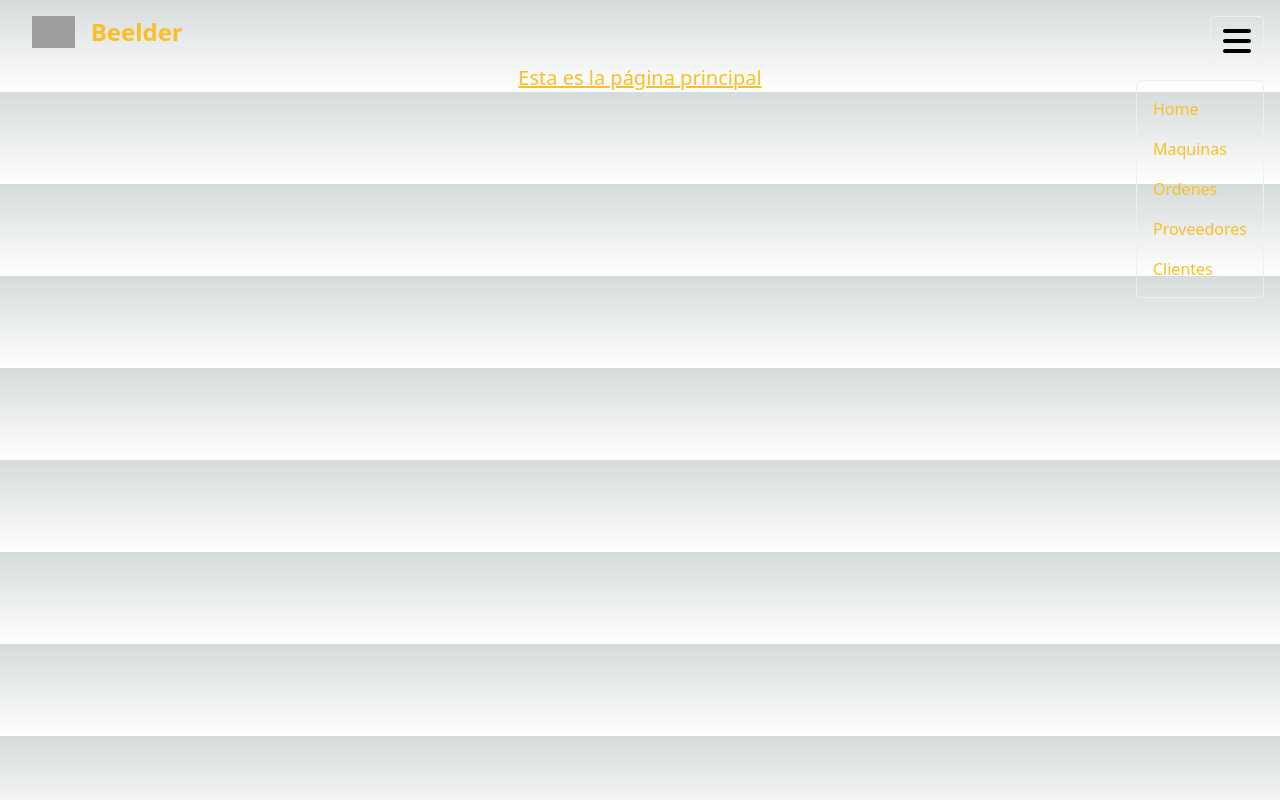
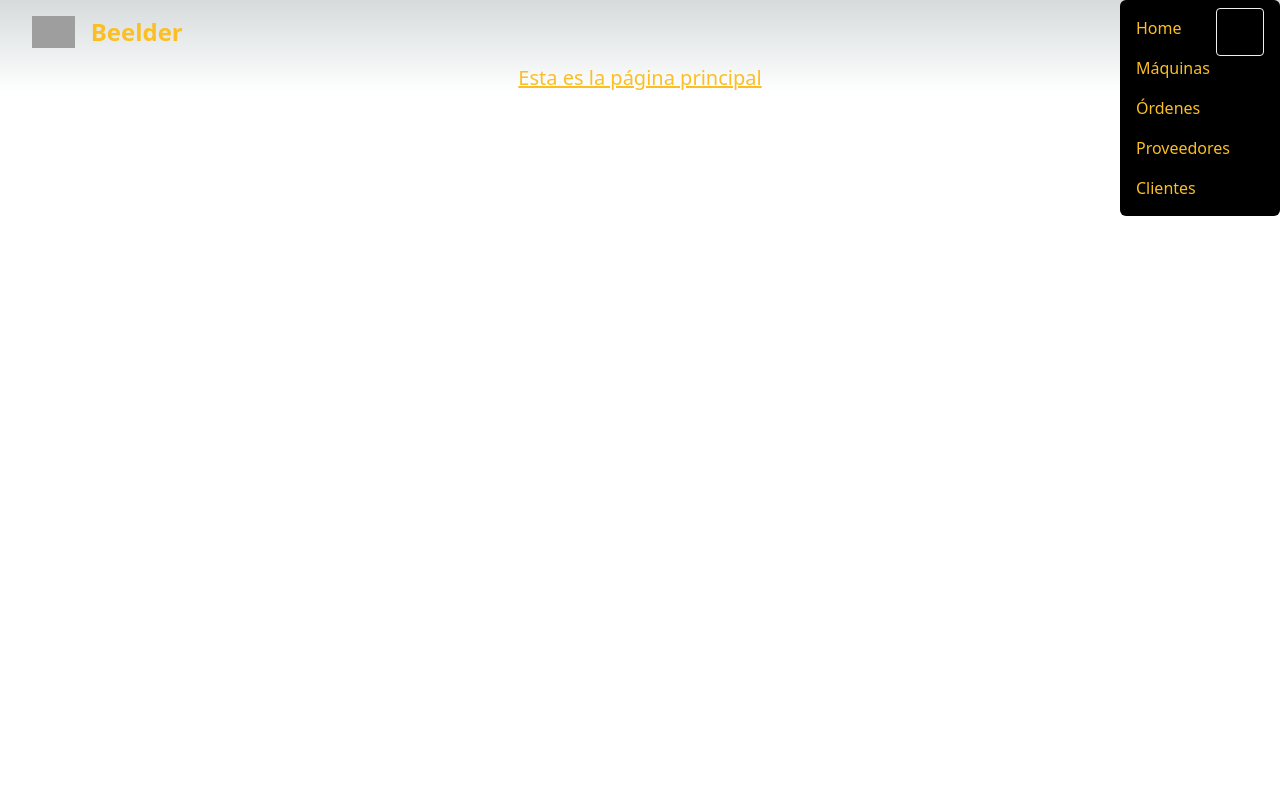
Before and after one commit to SebastianSanchez22/BeelderFront2, a Next.js app: page / in a window 1280 px wide. Both pictures are taken after a click on the button 1237 px from the left and 42 px from the top of the page. Built offline with nearby package versions, Linux system fonts and the light colour scheme; grey boxes are pictures that could not be loaded.

Commit message:
Fix sidebar

```diff
--- a/app/layout.tsx
+++ b/app/layout.tsx
@@ -12,15 +12,13 @@ export default function RootLayout({
   children: React.ReactNode
 }) {
   return (
-    <html lang="en">
+    <html lang="en" className="bg-white">
     <head>
       <title>FrontEnd App For Beelder</title>
     </head>
     <body>
       <Header />
-      <div>
-        {children}
-      </div>
+      {children}
     </body>
   </html>
   )
--- a/components/header.tsx
+++ b/components/header.tsx
@@ -10,7 +10,7 @@ export default function Header() {
       </div>
       <div className="relative">
       <SideBarButton>
-        <Sidebar />
+
       </SideBarButton>
       </div>
     </header>
--- a/components/sideBarButton.tsx
+++ b/components/sideBarButton.tsx
@@ -1,26 +1,54 @@
 'use client'
 import { useState } from 'react';
+import Link from 'next/link';
 import { FontAwesomeIcon } from '@fortawesome/react-fontawesome';
+import { faBars, faTimes } from '@fortawesome/free-solid-svg-icons';
 import { config } from '@fortawesome/fontawesome-svg-core'
-import '@fortawesome/fontawesome-svg-core/styles.css'
-import { faBars } from '@fortawesome/free-solid-svg-icons';
-config.autoAddCss = false
+config.autoAddCss = false;
 
+const links = [
+  { label: 'Home', route: '/' },
+  { label: 'Máquinas', route: '/maquinas'},
+  { label: 'Órdenes', route: '/ordenes'},
+  { label: 'Proveedores', route: '/proveedores',},
+  { label: 'Clientes', route: '/clientes'},
+];
 
-export default function SideBarButton({children }: { children: React.ReactNode}) {
+export default function SideBarButton({ children }: { children: React.ReactNode }) {
+  const [isSidebarOpen, setIsSidebarOpen] = useState(false);
 
-const [isSidebarOpen, setIsSidebarOpen] = useState(false);
+  const handleSidebarToggle = () => {
+    setIsSidebarOpen(!isSidebarOpen);
+  };
 
-const handleSidebarToggle = () => {
-  setIsSidebarOpen(!isSidebarOpen);
-};
+  const handleSidebarClose = () => {
+    setIsSidebarOpen(false);
+  };
 
-return (
+  return (
     <div className="relative">
-      <button className="fixed top-4 right-4 border rounded border-solid border-[#f0f0f0] px-3 py-2" onClick={handleSidebarToggle}>
-      <FontAwesomeIcon icon={faBars} size='2x' />
+      <button
+        className="fixed top-2 right-4 z-20 flex items-center justify-center w-12 h-12 rounded border border-solid border-[#f0f0f0]"
+        onClick={handleSidebarToggle}
+      >
+        <FontAwesomeIcon icon={isSidebarOpen ? faTimes : faBars} size="lg" />
       </button>
-      {isSidebarOpen && children}
+      {isSidebarOpen && (
+        <aside className="fixed top-0 right-0 h-fit w-40 p-4 bg-black z-10 rounded-md">
+          <nav>
+            <ul className="space-y-4">
+              {links.map(({ label, route}) => (
+                <li  className="text-amber-400" key={route} onClick={handleSidebarClose}>
+                  <Link href={route}>
+                      <span>{label}</span>
+                  </Link>
+                </li>
+              ))}
+            </ul>
+          </nav>
+        </aside>
+      )}
+      {children}
     </div>
-)
+  );
 }
--- a/components/sidebar.tsx
+++ b/components/sidebar.tsx
@@ -19,7 +19,7 @@ const links = [{
 
 export default function Sidebar() {
     return (
-        <aside className="border rounded border-solid border-[#f0f0f0] p-4 flex flex-col-reverse absolute top-0 right-[-1rem] mt-12">
+        <aside className="border rounded-md border-solid border-[#f0f0f0] p-4 flex flex-col-reverse absolute right-[-1rem] bg-black z-0">
           <nav>
             <ul className="flex flex-col gap-4">
               {links.map(({ label, route }) => (
```
